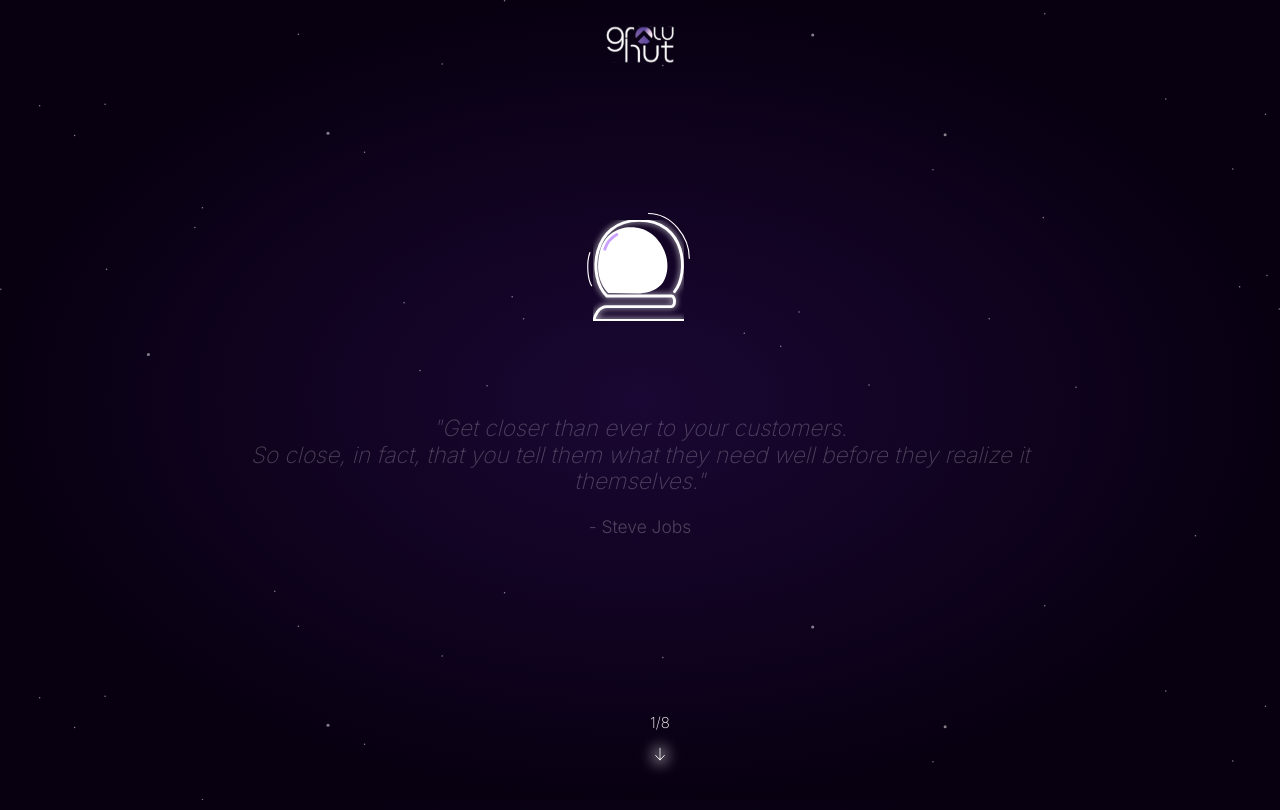
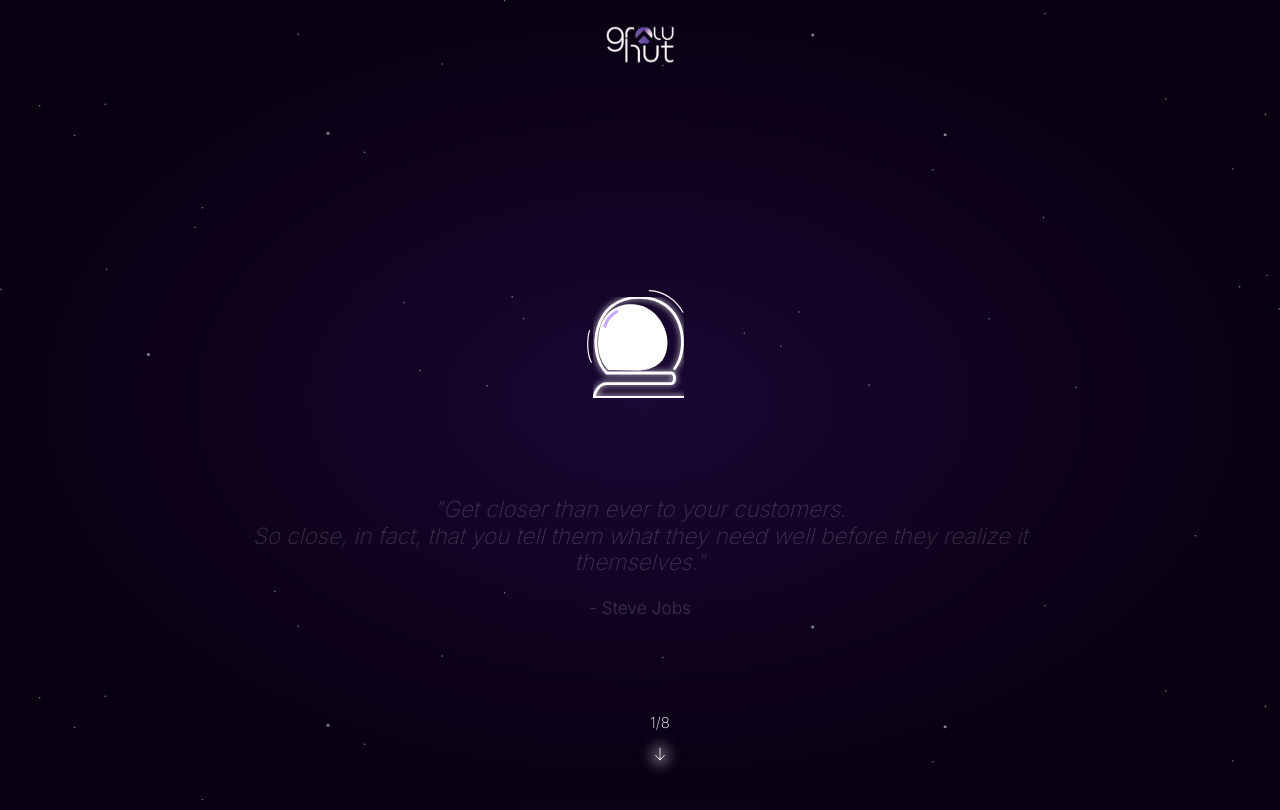
Before and after one commit to Growhut-Inc/chatbot_landingpage, a Next.js app: page / in a window 1280 px wide. Shown: the top 810 px of the page. Built offline with nearby package versions, Linux system fonts and the light colour scheme.

Commit message:
align fix

```diff
--- a/src/components/FixedWrapper/style.css
+++ b/src/components/FixedWrapper/style.css
@@ -11,11 +11,11 @@
 	height: 100vh;
 	width: 100%;
 	display: flex;
-	justify-content: flex-start;
+	justify-content: center;
 	align-items: center;
 	flex-direction: column;
 	background: radial-gradient(50% 50% at 50% 50%, #1a0733 0%, #080011 100%);
-	padding-top: 4.5rem;
+	padding-bottom: 3rem;
 	gap: 1rem;
 	z-index: 99;
 	overflow: hidden;
--- a/src/components/LottieAnimation/AnimateLoader.jsx
+++ b/src/components/LottieAnimation/AnimateLoader.jsx
@@ -62,6 +62,7 @@ export default function AnimatedLoader() {
 			style={{
 				width: "46%",
 				height: "max-content",
+				marginTop: "2.2rem",
 			}}
 		>
 			<Player
```
